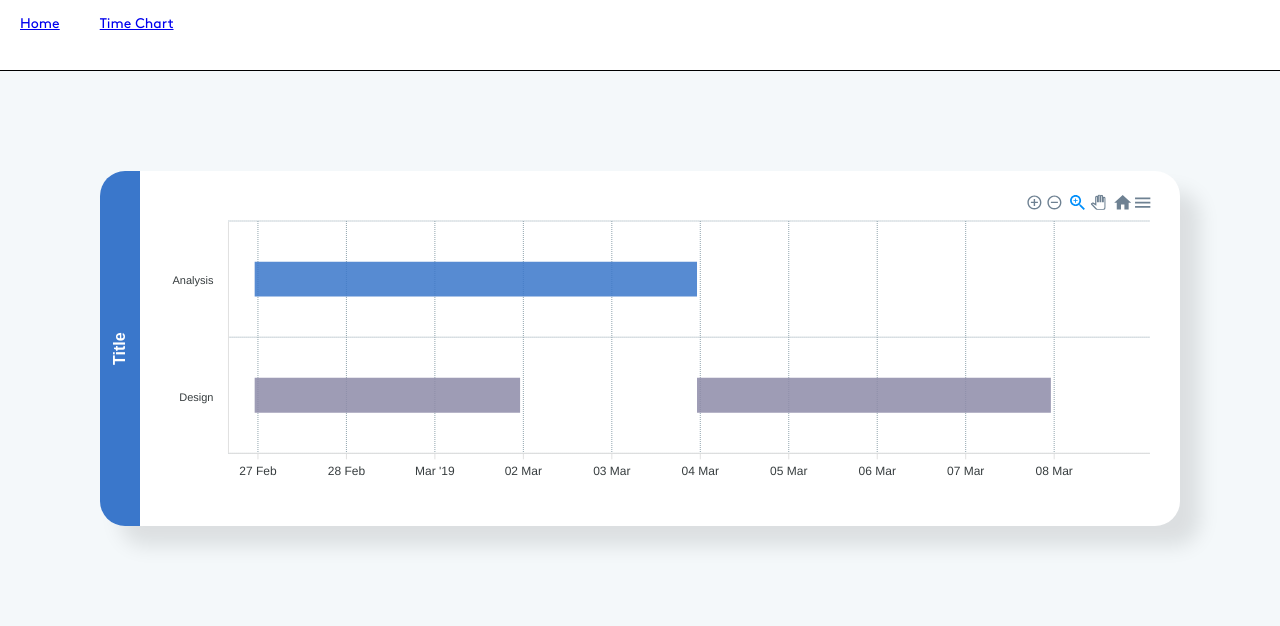
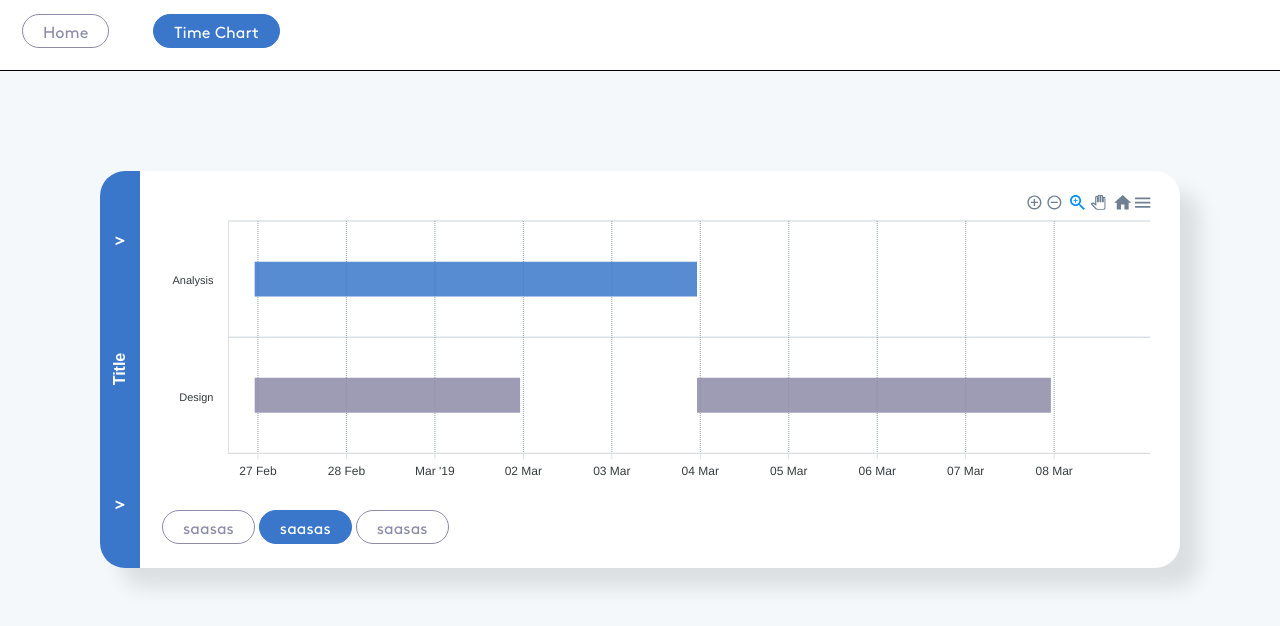
Before and after one commit to alperenyucal/spiky.ai, a React (Create React App) app: page /data-visualization in a window 1280 px wide. Shown: the top 626 px of the page. Built offline with nearby package versions, Linux system fonts and the light colour scheme.

Commit message:
feat: add custom button

```diff
--- /dev/null
+++ b/src/components/Button/Button.module.scss
@@ -0,0 +1,29 @@
+.primaryButton, .outlinedButton {
+  background-color: #3a77cb;
+  border: 1px solid #3a77cb;
+  border-radius: 25px;
+  color: #fff;
+  padding: 5px 20px;
+  text-align: center;
+  text-decoration: none;
+  display: inline-block;
+  font-size: 16px;
+  margin: 4px 2px;
+  cursor: pointer;
+  transition: all 200ms ease-in-out;
+  &:active {
+    background-color: #2c55cb;
+    color: #fff;
+
+  }
+  &:focus {
+    box-shadow: 2px 2px 2px rgba(0, 0, 0, 0.2);
+  }
+}
+
+.outlinedButton{
+  border: 1px solid #8e8ba8;
+  color: #8e8ba8;
+  background-color: #fff;
+
+}
--- /dev/null
+++ b/src/components/Button/Button.tsx
@@ -0,0 +1,20 @@
+import { ComponentProps } from "react";
+import styles from "./Button.module.scss";
+
+interface ButtonProps extends ComponentProps<"button"> {
+  variant?: "primary" | "outlined";
+}
+
+export default function Button({
+  variant = "outlined",
+  ...props
+}: ButtonProps) {
+  return (
+    <button
+      {...props}
+      className={
+        variant === "primary" ? styles.primaryButton : styles.outlinedButton
+      }
+    />
+  );
+}
--- a/src/components/DataViz/DataViz.module.scss
+++ b/src/components/DataViz/DataViz.module.scss
@@ -16,19 +16,31 @@
 
 .panel {
   display: flex;
+  flex-direction: column;
   align-items: center;
   justify-content: center;
   width: 40px;
+  background-color: #3a77cb;
+  border-radius: 25px 0 0 25px;
+  color: #fff;
+}
+
+.panelTitle {
   writing-mode: tb-rl;
   transform: rotate(180deg);
   text-align: center;
-  background-color: #3a77cb;
-  border-radius: 0 25px 25px 0;
   font-family: Arial, Helvetica, sans-serif;
   font-weight: 600;
-  color: #fff;
+  flex: 1;
 }
 
+.panelItem {
+  flex: 1;
+  display: flex;
+  font-size: 20px;
+  align-items: center;
+  justify-content: center;
+}
 
 .chartWrapper {
   flex: auto;
--- a/src/components/DataViz/DataViz.tsx
+++ b/src/components/DataViz/DataViz.tsx
@@ -1,6 +1,7 @@
 import { useState } from "react";
 import Chart from "react-apexcharts";
 import styles from "./DataViz.module.scss";
+import Button from "../Button/Button";
 
 export default function DataViz() {
   const [data, setData] = useState([
@@ -37,7 +38,11 @@ export default function DataViz() {
   return (
     <div className={styles.page}>
       <div className={styles.card}>
-        <div className={styles.panel}>Title</div>
+        <div className={styles.panel}>
+          <div className={styles.panelItem}>{`>`}</div>
+          <span className={styles.panelTitle}>Title</span>
+          <div className={styles.panelItem}>{`>`}</div>
+        </div>
         <div className={styles.chartWrapper}>
           <Chart
             options={{
@@ -83,6 +88,9 @@ export default function DataViz() {
             type="rangeBar"
             height={300}
           />
+          <Button>saasas</Button>
+          <Button variant="primary">saasas</Button>
+          <Button>saasas</Button>
         </div>
       </div>
     </div>
--- a/src/components/Navbar/Navbar.tsx
+++ b/src/components/Navbar/Navbar.tsx
@@ -1,11 +1,20 @@
-import { Link } from "react-router-dom";
+import { Link, useLocation } from "react-router-dom";
 import styles from "./Navbar.module.scss";
+import Button from "../Button/Button";
 
 export default function Navbar() {
+  const location = useLocation();
+
   return (
     <div className={styles.navbar}>
-      <Link to={"/"}>Home</Link>
-      <Link to={"/data-visualization"}>Time Chart</Link>
+      <Link to={"/"}>
+        <Button variant={location.pathname === "/" ? "primary" : "outlined"}>
+          Home
+        </Button>
+      </Link>
+      <Link  to={"/data-visualization"}>
+        <Button variant={location.pathname === "/data-visualization" ? "primary" : "outlined"}>Time Chart</Button>
+      </Link>
     </div>
   );
 }
```
Also changed, not shown: 1 other file (tests, documents, lock files or other folders).
